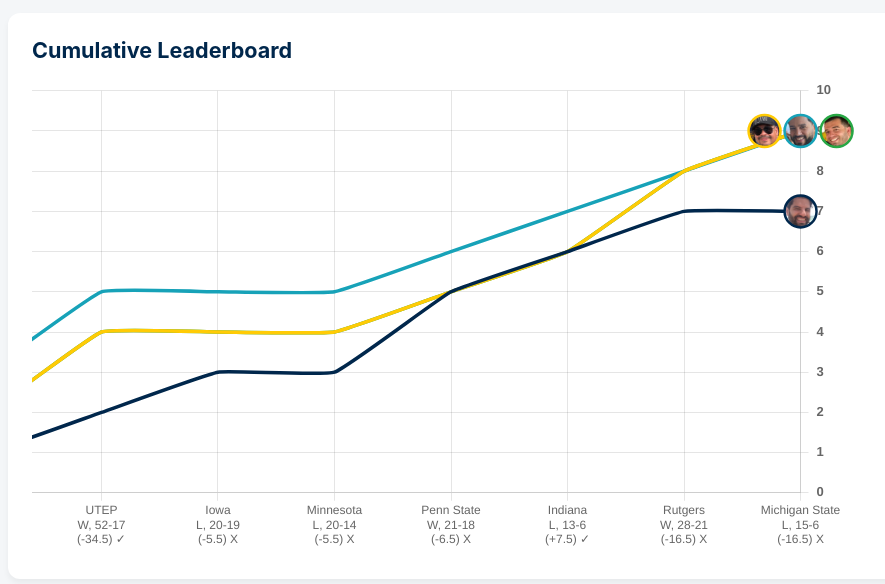
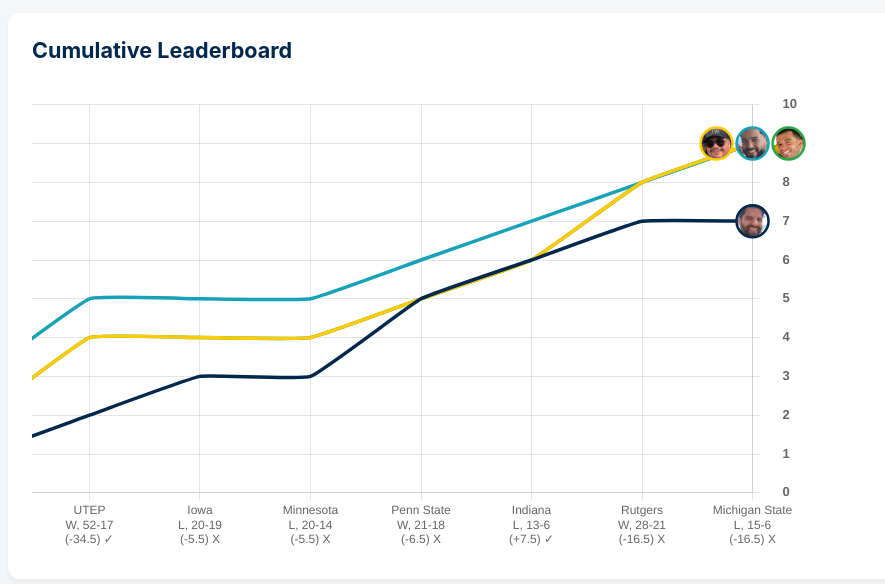
Before and after one commit to dieguitosoto/michigan-pool, a plain HTML site: page index.html in a window 1280 px wide. Shown: the part 74-658 px from the top of the page, without its empty margins (177-1062 px from the left). Drawn offline with nearby package versions, Linux system fonts and the light colour scheme.

Commit message:
Update index.html

```diff
--- a/index.html
+++ b/index.html
@@ -260,7 +260,7 @@ function renderChart() {
       layout: {
         padding: {
           top: 10,
-          right: isLandscapeMobile ? 35 : (isMobile ? 45 : 55),
+          right: isLandscapeMobile ? 55 : (isMobile ? 60 : 75), // Expanded right padding for avatars + Y-axis
           left: isMobile ? 15 : 20,
           bottom: 5
         }
@@ -297,12 +297,12 @@ function renderChart() {
           min: 0,
           suggestedMax: 10,
           grid: {
-            drawOnChartArea: false // Avoid duplicating horizontal grid lines
+            drawOnChartArea: false
           },
           ticks: {
             stepSize: 1,
             precision: 0,
-            padding: 8,
+            padding: isMobile ? 16 : 22, // Pushes tick numbers right past avatar badges
             font: {
               size: isLandscapeMobile ? 9.5 : (isMobile ? 11 : 13),
               weight: 'bold'
```
